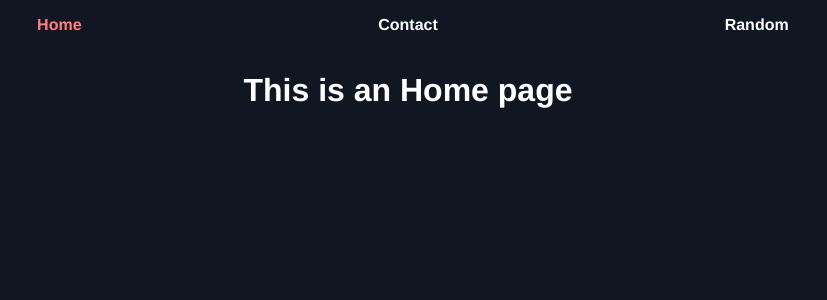
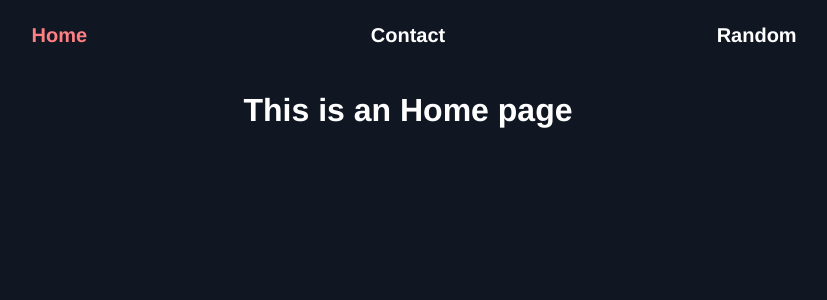
Before and after one commit to Pulse6/my-website, a Vue app: page / in a window 1280 px wide. Shown: the top 300 px of the page, without its empty margins (232-1059 px from the left). Built offline with nearby package versions, Linux system fonts and the light colour scheme.

Commit message:
Update App.vue

```diff
--- a/src/App.vue
+++ b/src/App.vue
@@ -11,7 +11,7 @@
   </div>
 </template>
 
-<style>
+<style lang="css">
  @import '~normalize.css';
 
 #app {
@@ -41,9 +41,17 @@
 }
 
 #nav a {
+  font-size: 1.25rem;
+  padding: 0.5rem 1.2rem;
+  border-radius: 0.25rem;
   font-weight: bold;
   text-decoration: none;
   color: #FFFFFF;
+  transition: all 0.5s ease-in-out;
+}
+
+#nav a:hover {
+  background: #ffffff7e;
 }
 
 #nav a.router-link-exact-active {
```
